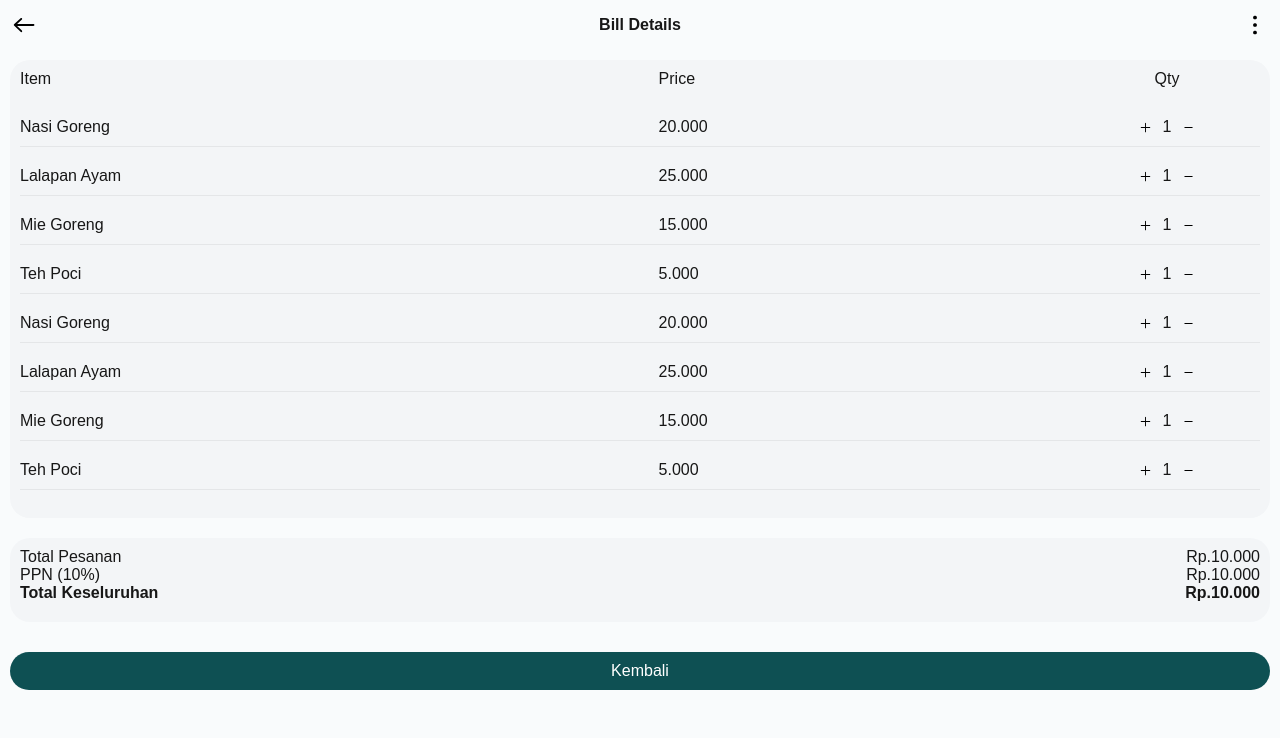
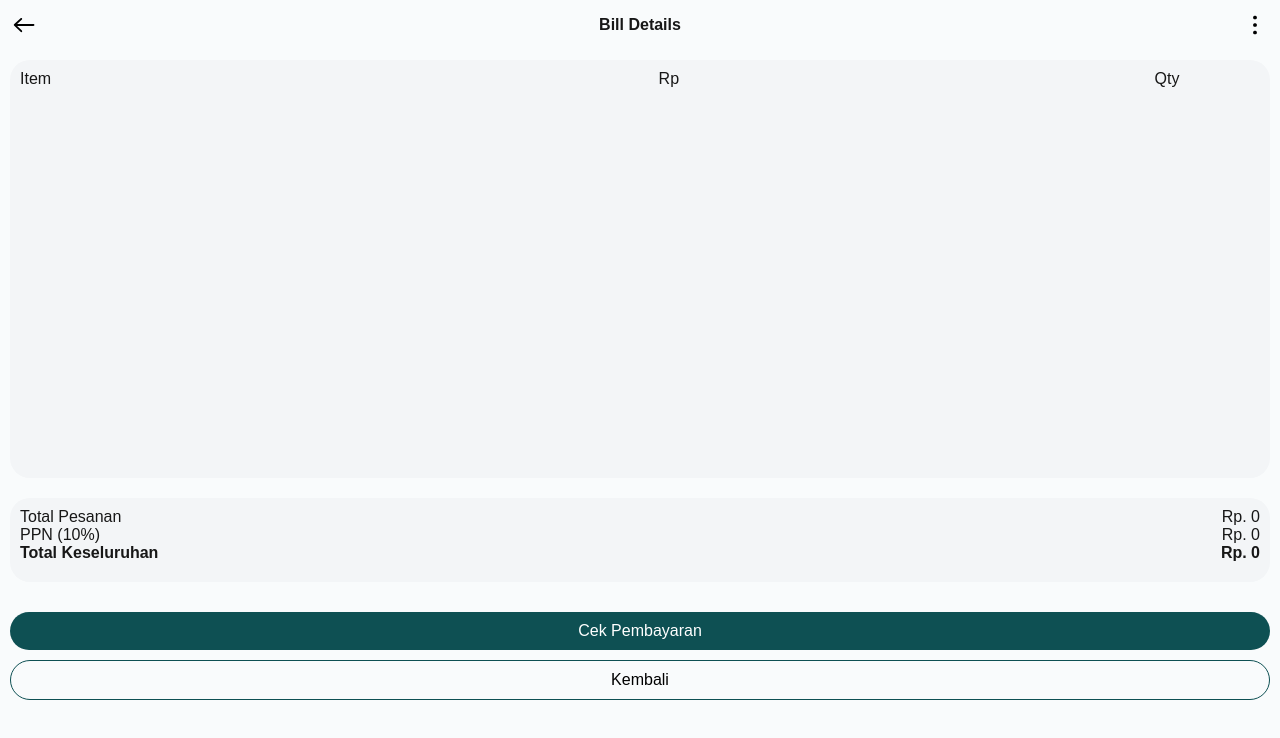
Before and after one commit to samani21/front-end-bisnisku, a Next.js app: page /components/Payment in a window 1280 px wide. Shown: the top 738 px of the page. Built offline with nearby package versions, Linux system fonts and the light colour scheme.

Commit message:
Memperbaiki modal dan bills

```diff
--- a/src/components/Payment.js
+++ b/src/components/Payment.js
@@ -53,7 +53,7 @@ export const HeaderList = styled.div`
 
 export const ListContainer = styled.div`
     margin-top: 10px;
-    height: 50vh;
+    height: 45vh;
     overflow: auto;
     &::-webkit-scrollbar{
         display: none;
@@ -61,13 +61,18 @@ export const ListContainer = styled.div`
 `;
 
 export const List = styled.div`
+    border-bottom: 1px solid #e4e6e8;
+    .tipe{
+        font-size: 14px;
+    }
+`;
+
+export const Items = styled.div`
     display: flex;
     justify-content: space-between;
     align-items: center;
     gap: 10px;
-    border-bottom: 1px solid #e4e6e8;
-    padding-bottom: 10px;
-    margin: 20px 0px 20px 0px;
+    margin: 10px 0px 0px 0px;
     .item{
         width: 48%;
     }
@@ -84,7 +89,7 @@ export const List = styled.div`
         align-items: center;
         gap: 10px;
     }
-`;
+`
 
 export const IconSvg = styled.img`
     width: 15px;
@@ -111,7 +116,8 @@ export const Amount = styled.div`
     }
 `;
 
-export const ButtonBack = styled.div`
+
+export const ButtonCheck = styled.div`
     background: #0e5053;
     color: white;
     text-align: center;
@@ -123,3 +129,13 @@ export const ButtonBack = styled.div`
         filter: brightness(140%);
     }
 `;
+
+export const ButtonBack = styled.div`
+    border:1px solid #0e5053;
+    color: black;
+    text-align: center;
+    margin-top: 10px;
+    padding: 10px 0px;
+    border-radius: 30px;
+    cursor: pointer;
+`;
--- a/src/pages/components/Payment/index.js
+++ b/src/pages/components/Payment/index.js
@@ -1,7 +1,47 @@
-import { Amount, ButtonBack, Header, HeaderList, IconArrowLeft, IconSvg, List, ListBills, ListContainer, PaymentContainer, TitleHeader } from '@/components/Payment'
-import React from 'react'
+import { Amount, ButtonBack, ButtonCheck, Header, HeaderList, IconArrowLeft, IconSvg, Items, List, ListBills, ListContainer, PaymentContainer, TitleHeader } from '@/components/Payment'
+import React, { useEffect, useState } from 'react'
 
 const Payment = () => {
+    const [item, setItem] = useState();
+    const [toko, setToko] = useState();
+    const [demo, setDemo] = useState(false);
+    const totalHarga = item?.reduce((total, item) => total + item.price * item.qty, 0);
+
+    useEffect(() => {
+        setItem(JSON.parse(localStorage.getItem('pesananDemo')))
+        setToko(JSON.parse(localStorage.getItem('tokoDemo')))
+        // setItem()
+    }, [])
+    const formatRupiah = (angka) => {
+        return new Intl.NumberFormat('id-ID', {
+            minimumFractionDigits: 0
+        }).format(angka);
+    };
+    const payementDemo = () => {
+        if (!demo) {
+            setDemo(true)
+        } else {
+            if (item && toko) {
+                let existingPesanan = localStorage.getItem('Payment');
+
+                // Jika data ada, parse menjadi array, jika tidak, buat array kosong
+                existingPesanan = existingPesanan ? JSON.parse(existingPesanan) : [];
+                const pembayaranBaru = {
+                    nama: toko?.nama,
+                    logo: toko?.logo,
+                    item: item
+                };
+                existingPesanan?.push(pembayaranBaru);
+
+                // Simpan kembali ke localStorage
+                localStorage.setItem('Payment', JSON.stringify(existingPesanan));
+                localStorage.removeItem('pesananDemo')
+                localStorage.removeItem('tokoDemo')
+                setItem()
+                setToko()
+            }
+        }
+    }
     return (
         <PaymentContainer>
             <Header>
@@ -12,206 +52,43 @@ const Payment = () => {
             <ListBills>
                 <HeaderList>
                     <p className='item'>Item</p>
-                    <p className='price'>Price</p>
+                    <p className='price'>Rp</p>
                     <p className='qty'>Qty</p>
                 </HeaderList>
                 <ListContainer>
-                    <List>
-                        <p className='item'>Nasi Goreng</p>
-                        <p className='price'>20.000</p>
-                        <div className='qty'>
-                            <IconSvg src='/icon/plus.svg' />
-                            <p>1</p>
-                            <IconSvg src='/icon/minus.svg' />
-                        </div>
-                    </List>
-                    <List>
-                        <p className='item'>Lalapan Ayam</p>
-                        <p className='price'>25.000</p>
-                        <div className='qty'>
-                            <IconSvg src='/icon/plus.svg' />
-                            <p>1</p>
-                            <IconSvg src='/icon/minus.svg' />
-                        </div>
-                    </List>
-                    <List>
-                        <p className='item'>Mie Goreng</p>
-                        <p className='price'>15.000</p>
-                        <div className='qty'>
-                            <IconSvg src='/icon/plus.svg' />
-                            <p>1</p>
-                            <IconSvg src='/icon/minus.svg' />
-                        </div>
-                    </List>
-                    <List>
-                        <p className='item'>Teh Poci</p>
-                        <p className='price'>5.000</p>
-                        <div className='qty'>
-                            <IconSvg src='/icon/plus.svg' />
-                            <p>1</p>
-                            <IconSvg src='/icon/minus.svg' />
-                        </div>
-                    </List>
-                    <List>
-                        <p className='item'>Nasi Goreng</p>
-                        <p className='price'>20.000</p>
-                        <div className='qty'>
-                            <IconSvg src='/icon/plus.svg' />
-                            <p>1</p>
-                            <IconSvg src='/icon/minus.svg' />
-                        </div>
-                    </List>
-                    <List>
-                        <p className='item'>Lalapan Ayam</p>
-                        <p className='price'>25.000</p>
-                        <div className='qty'>
-                            <IconSvg src='/icon/plus.svg' />
-                            <p>1</p>
-                            <IconSvg src='/icon/minus.svg' />
-                        </div>
-                    </List>
-                    <List>
-                        <p className='item'>Mie Goreng</p>
-                        <p className='price'>15.000</p>
-                        <div className='qty'>
-                            <IconSvg src='/icon/plus.svg' />
-                            <p>1</p>
-                            <IconSvg src='/icon/minus.svg' />
-                        </div>
-                    </List>
-                    <List>
-                        <p className='item'>Teh Poci</p>
-                        <p className='price'>5.000</p>
-                        <div className='qty'>
-                            <IconSvg src='/icon/plus.svg' />
-                            <p>1</p>
-                            <IconSvg src='/icon/minus.svg' />
-                        </div>
-                    </List>
-                    <List>
-                        <p className='item'>Nasi Goreng</p>
-                        <p className='price'>20.000</p>
-                        <div className='qty'>
-                            <IconSvg src='/icon/plus.svg' />
-                            <p>1</p>
-                            <IconSvg src='/icon/minus.svg' />
-                        </div>
-                    </List>
-                    <List>
-                        <p className='item'>Lalapan Ayam</p>
-                        <p className='price'>25.000</p>
-                        <div className='qty'>
-                            <IconSvg src='/icon/plus.svg' />
-                            <p>1</p>
-                            <IconSvg src='/icon/minus.svg' />
-                        </div>
-                    </List>
-                    <List>
-                        <p className='item'>Mie Goreng</p>
-                        <p className='price'>15.000</p>
-                        <div className='qty'>
-                            <IconSvg src='/icon/plus.svg' />
-                            <p>1</p>
-                            <IconSvg src='/icon/minus.svg' />
-                        </div>
-                    </List>
-                    <List>
-                        <p className='item'>Teh Poci</p>
-                        <p className='price'>5.000</p>
-                        <div className='qty'>
-                            <IconSvg src='/icon/plus.svg' />
-                            <p>1</p>
-                            <IconSvg src='/icon/minus.svg' />
-                        </div>
-                    </List>
-                    <List>
-                        <p className='item'>Nasi Goreng</p>
-                        <p className='price'>20.000</p>
-                        <div className='qty'>
-                            <IconSvg src='/icon/plus.svg' />
-                            <p>1</p>
-                            <IconSvg src='/icon/minus.svg' />
-                        </div>
-                    </List>
-                    <List>
-                        <p className='item'>Lalapan Ayam</p>
-                        <p className='price'>25.000</p>
-                        <div className='qty'>
-                            <IconSvg src='/icon/plus.svg' />
-                            <p>1</p>
-                            <IconSvg src='/icon/minus.svg' />
-                        </div>
-                    </List>
-                    <List>
-                        <p className='item'>Mie Goreng</p>
-                        <p className='price'>15.000</p>
-                        <div className='qty'>
-                            <IconSvg src='/icon/plus.svg' />
-                            <p>1</p>
-                            <IconSvg src='/icon/minus.svg' />
-                        </div>
-                    </List>
-                    <List>
-                        <p className='item'>Teh Poci</p>
-                        <p className='price'>5.000</p>
-                        <div className='qty'>
-                            <IconSvg src='/icon/plus.svg' />
-                            <p>1</p>
-                            <IconSvg src='/icon/minus.svg' />
-                        </div>
-                    </List>
-                    <List>
-                        <p className='item'>Nasi Goreng</p>
-                        <p className='price'>20.000</p>
-                        <div className='qty'>
-                            <IconSvg src='/icon/plus.svg' />
-                            <p>1</p>
-                            <IconSvg src='/icon/minus.svg' />
-                        </div>
-                    </List>
-                    <List>
-                        <p className='item'>Lalapan Ayam</p>
-                        <p className='price'>25.000</p>
-                        <div className='qty'>
-                            <IconSvg src='/icon/plus.svg' />
-                            <p>1</p>
-                            <IconSvg src='/icon/minus.svg' />
-                        </div>
-                    </List>
-                    <List>
-                        <p className='item'>Mie Goreng</p>
-                        <p className='price'>15.000</p>
-                        <div className='qty'>
-                            <IconSvg src='/icon/plus.svg' />
-                            <p>1</p>
-                            <IconSvg src='/icon/minus.svg' />
-                        </div>
-                    </List>
-                    <List>
-                        <p className='item'>Teh Poci</p>
-                        <p className='price'>5.000</p>
-                        <div className='qty'>
-                            <IconSvg src='/icon/plus.svg' />
-                            <p>1</p>
-                            <IconSvg src='/icon/minus.svg' />
-                        </div>
-                    </List>
+                    {
+                        item?.map((item, i) => (
+                            <List key={i}>
+                                <Items>
+                                    <p className='item'>{item?.item}</p>
+                                    <p className='price'>{formatRupiah(item?.price * item?.qty)}</p>
+                                    <p className='qty'>{item?.qty}</p>
+                                </Items>
+                                <div className='tipe'>
+                                    {item?.type}({item?.size})
+                                </div>
+                            </List>
+                        ))
+                    }
                 </ListContainer>
             </ListBills>
             <Amount>
                 <div className='ppn'>
                     <p>Total Pesanan</p>
-                    <p>Rp.10.000</p>
+                    <p>Rp. {formatRupiah(totalHarga || 0)}</p>
                 </div>
                 <div className='ppn'>
                     <p>PPN (10%)</p>
-                    <p>Rp.10.000</p>
+                    <p>Rp. {formatRupiah(totalHarga / 10 || 0)}</p>
                 </div>
                 <div className='amount'>
                     <p>Total Keseluruhan</p>
-                    <p>Rp.10.000</p>
+                    <p>Rp. {formatRupiah((totalHarga / 10) + totalHarga || 0)}</p>
                 </div>
             </Amount>
+            <ButtonCheck onClick={payementDemo}>
+                Cek Pembayaran
+            </ButtonCheck>
             <ButtonBack>
                 Kembali
             </ButtonBack>
--- a/src/pages/theme/food/Food1/Theme1.js
+++ b/src/pages/theme/food/Food1/Theme1.js
@@ -69,8 +69,8 @@ const Theme1 = () => {
             menu_category: "Popular",
             category: "Ayam",
             harga: 30000,
-            ukuran: ["Paha", "Dada"],
-            jenis: ["Manis", "Gurih", "Pedas"]
+            jenis: ["Paha", "Dada"],
+            ukuran: ["Manis", "Gurih", "Pedas"]
         },
         {
             nama: "Nasi Goreng Pedas",
```
Also changed, not shown: src/components/Theme/Food1/Modal.js (+26 -1 lines), src/pages/theme/food/Food1/Modal.js (+51 -10 lines).
